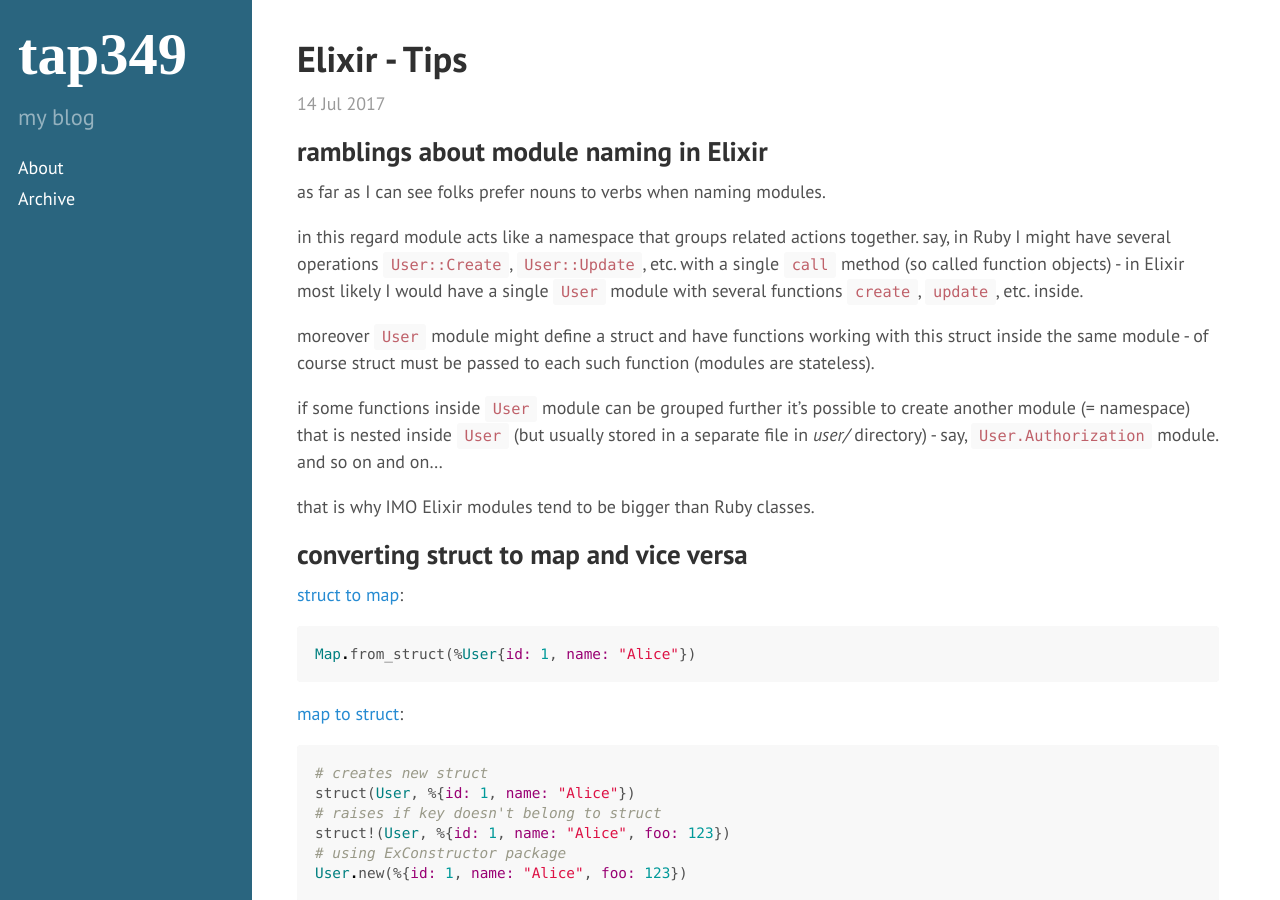
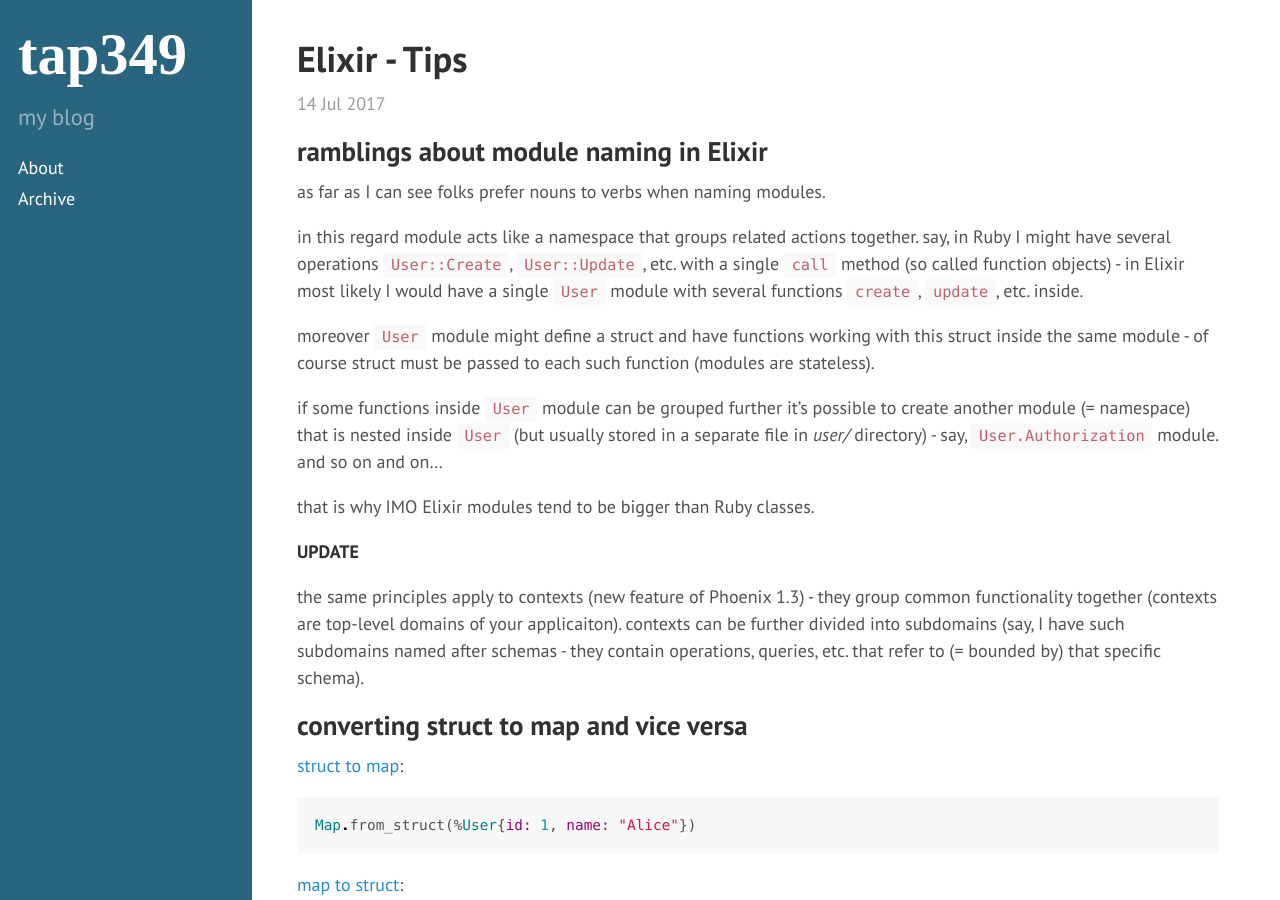
Before and after one commit to tap349/tap349.github.io, a Jekyll site: the page built from _posts/2017-07-14-elixir-tips.md, in a window 1280 px wide and 900 px high. Built offline with Jekyll 4.4.1, drawn with Linux system fonts in a browser that asks for light colours.

Commit message:
update 2017-08-28_16:52:12

```diff
--- a/_posts/2017-07-14-elixir-tips.md
+++ b/_posts/2017-07-14-elixir-tips.md
@@ -28,6 +28,14 @@ stored in a separate file in _user/_ directory) - say, `User.Authorization` modu
 and so on and on...
 
 that is why IMO Elixir modules tend to be bigger than Ruby classes.
+
+**UPDATE**
+
+the same principles apply to contexts (new feature of Phoenix 1.3) - they
+group common functionality together (contexts are top-level domains of your
+applicaiton). contexts can be further divided into subdomains (say, I have
+such subdomains named after schemas - they contain operations, queries, etc.
+that refer to (= bounded by) that specific schema).
 
 ## converting struct to map and vice versa
 
```
